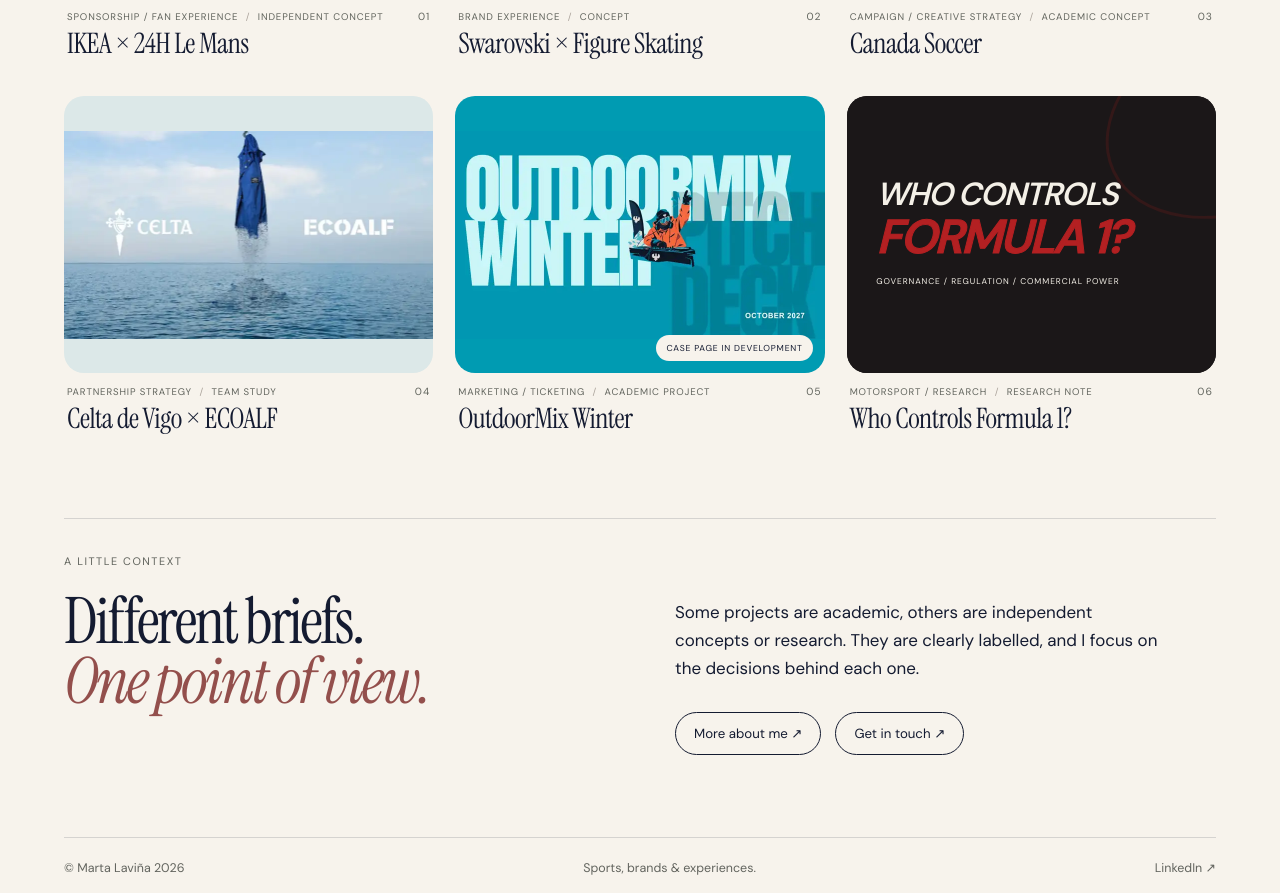
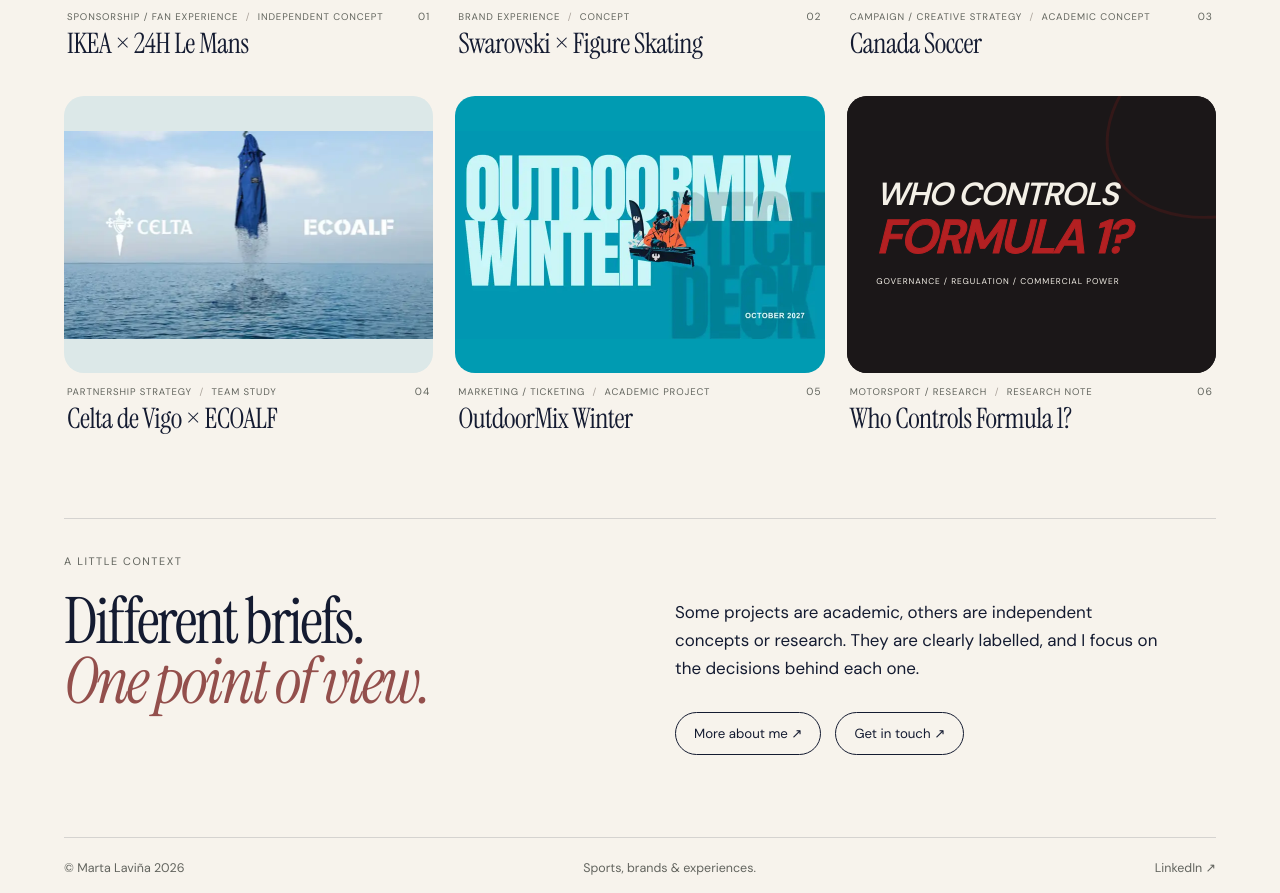
Before and after one commit to martalavina/marta-archive-portfolio, a Next.js app: page /archive in a window 1280 px wide. Shown: the part 928-1821 px from the top of the page. Built offline with nearby package versions, Linux system fonts and the light colour scheme.

Commit message:
Enable OutdoorMix case navigation from Work

```diff
--- a/app/archive/page.js
+++ b/app/archive/page.js
@@ -56,8 +56,8 @@ const projects = [
     type: 'Academic project',
     image: '/home-v2/cover-outdoormix.webp',
     coverClass: 'work-card-outdoormix',
+    href: '/archive/outdoormix-winter',
     lenses: ['strategy', 'content', 'experience'],
-    // A dedicated case page is being developed. Keep this entry non-interactive until it exists.
   },
   {
     id: 'formula-1-governance',
```
